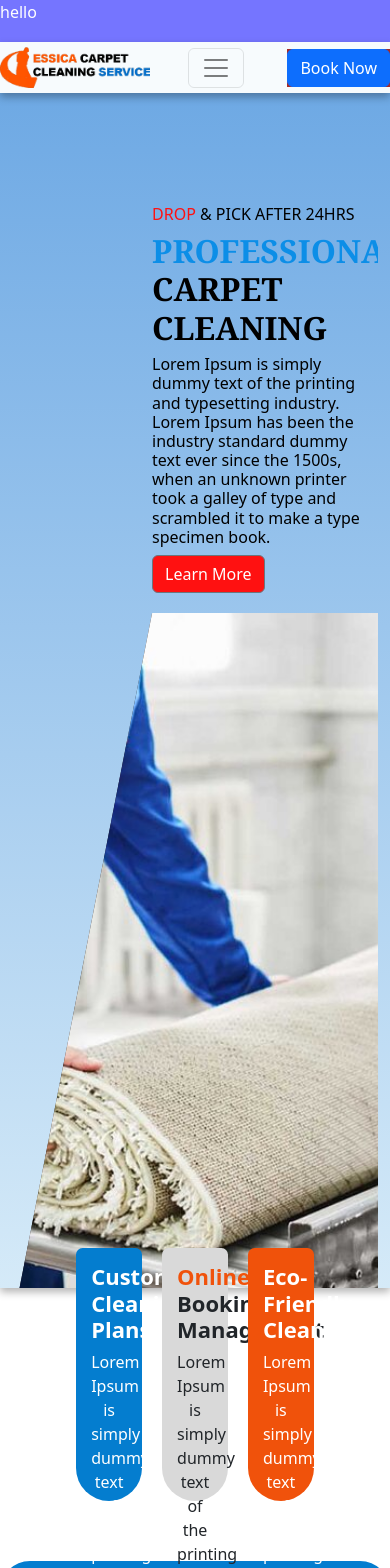
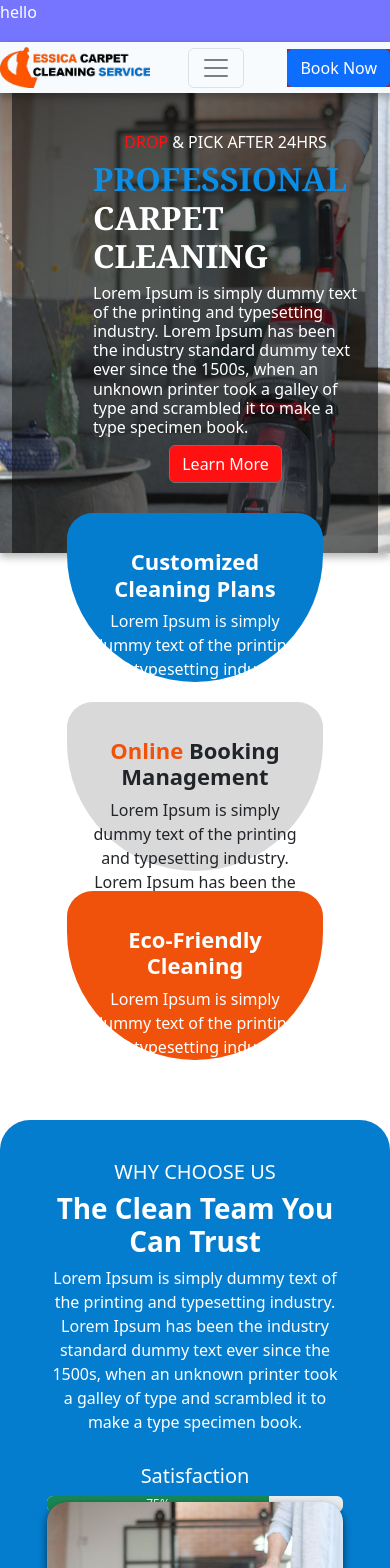
Before and after one commit to Tracy-miranja/essica-carpet-cleaning, a React (Vite) app: page / in a window 390 px wide. Shown: the top 1568 px of the page. Built offline with nearby package versions, Linux system fonts and the light colour scheme; the HTML template or start-up script is replaced by a standard one.

Commit message:
Modified home page

```diff
--- a/src/components/Home/home.css
+++ b/src/components/Home/home.css
@@ -334,3 +334,121 @@ body{
     font-weight: 800;
     font-size: 24px;
   }
+
+
+  @media (max-width: 1095px) {
+    .content {
+      margin-top: 25%;
+      margin-left: 61px;
+      position: relative;
+    }
+
+    .section-b{
+      height: 71vh;
+    }
+
+    .carpet-clean {
+      width: 25%;
+    }
+
+    .carpet-cleanA {
+      width: 25%;
+    }
+
+    .carpet-cleanB {
+      width: 25%;
+    }
+
+    .footer1 {
+      background: linear-gradient(to bottom, #023161, #046eb4);
+      height: 40vh;
+      padding-right: 20px;
+      padding-left: 20px;
+      padding-top: 30px;
+    }
+
+  }
+
+  @media (max-width: 768px) {
+    .banner {
+      background-image: url(../Home/carpet-cleaner-full.jpg);
+      padding: 0;
+      margin-top: 0;
+      box-shadow: 0 4px 8px rgba(0, 0, 0, 0.3);
+    }
+
+    .slanted-container {
+      background-color: rgba(14, 15, 15, 0.6); /* Use rgba to control opacity without affecting children */
+      position: relative;
+      overflow: scroll;
+    }
+
+    .section-b {
+      display: none;
+    }
+
+    .content {
+      display: flex;
+      flex-direction: column;
+      align-items: center;
+      padding: 20px;
+      margin-top: 0px;
+      margin-bottom: 30px;
+      /* text-align: center; */
+    }
+
+    .section-a {
+      color: #ffff;
+      font-weight: 700;
+    }
+
+    .float {
+      display: flex;
+      flex-wrap: wrap;
+      flex-direction: row;
+      justify-content: center;
+      gap: 70px;
+      padding: 10px;
+      /* position: relative; */
+  }
+
+  .carpet-clean {
+    width: 70%;
+    height: 20vh;
+    text-align: center;
+    padding-top: 35px;
+  }
+
+  .carpet-cleanA {
+    width: 70%;
+    height: 20vh;
+    padding-top: 35px;
+  }
+
+  .carpet-cleanB {
+    width: 70%;
+    height: 20vh;
+    padding-top: 35px;
+  }
+
+  .carpet-progress{
+    flex-direction: column;
+    padding: 10px;
+    align-items: center;
+    padding-bottom: 50px;
+  }
+
+  .section-carpet {
+    width: 80%;
+    margin-top: 30px;
+    text-align: center;
+    height: 40vh;
+  }
+
+  .section-carpetC {
+    width: 80%;
+    margin-top: 5px;
+    height: 50vh;
+
+  }
+  }
```
